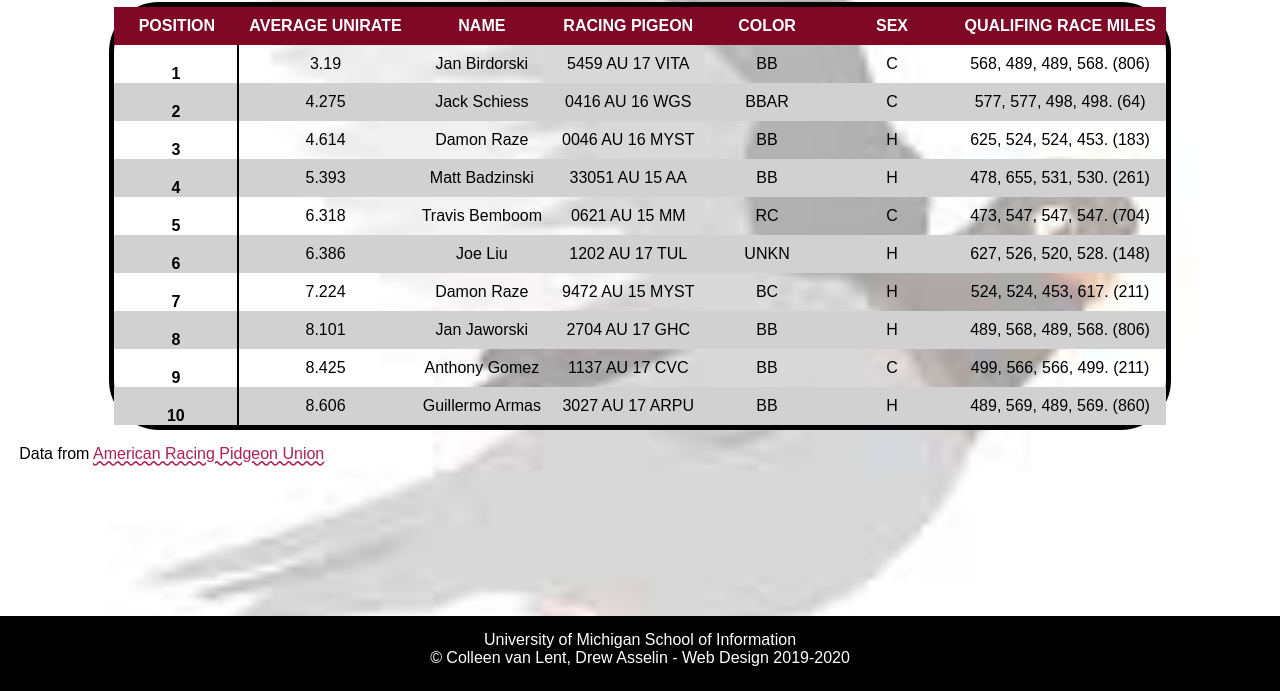
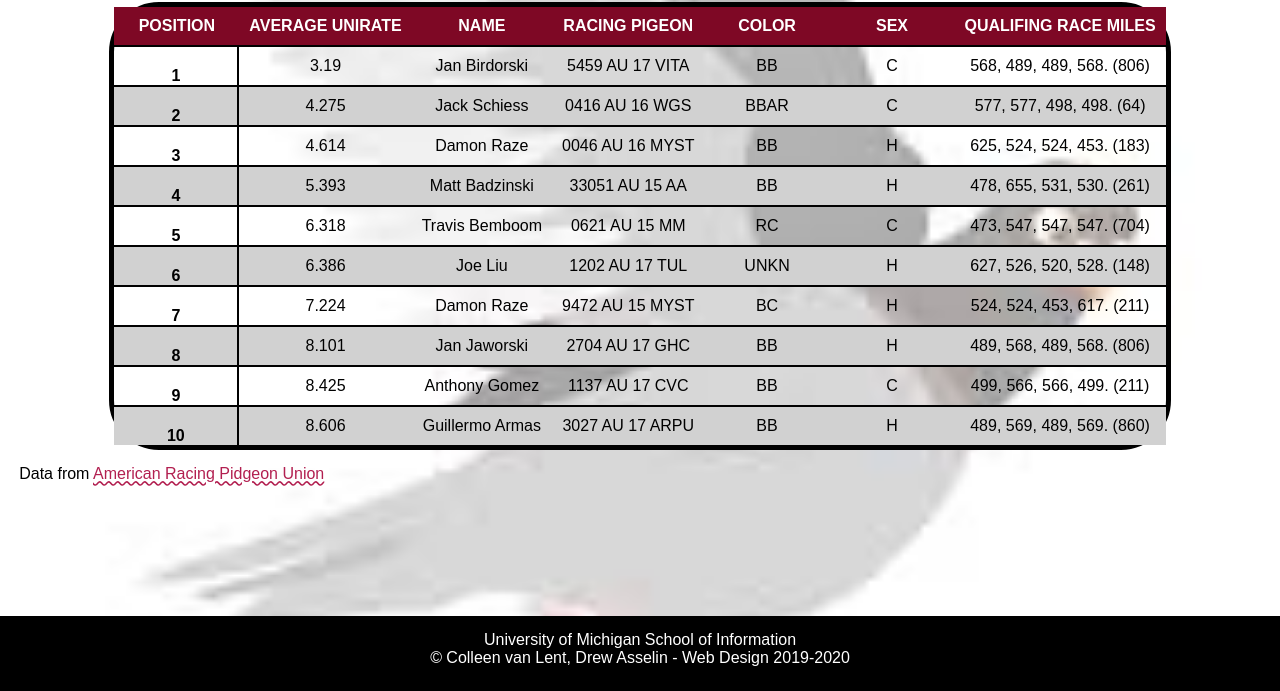
Before and after one commit to jhlou1/homework4-2021, a plain HTML site: page index.html in a window 1280 px wide. Shown: the part 109-800 px from the top of the page. Drawn offline with Linux system fonts and the light colour scheme; a web font is replaced by a local one.

Commit message:
Update style.css

```diff
--- a/css/style.css
+++ b/css/style.css
@@ -67,7 +67,7 @@ a{
 
 td{
   text-align: center;
-  border-top: 2px #000000;
+  border-top: 2px solid #000000;
   padding: 10px;
 }
 
@@ -84,6 +84,7 @@ td{
 
 .rowhead{
   border-right: 2px solid #000000;
+  border-top: 2px solid #000000;
 }
 
 
```
